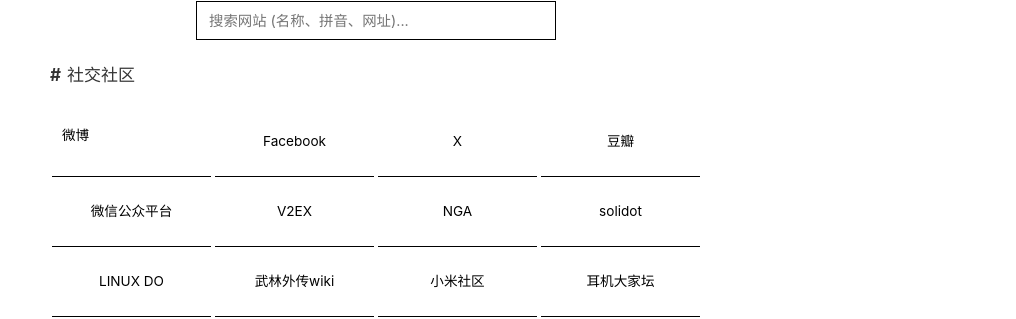
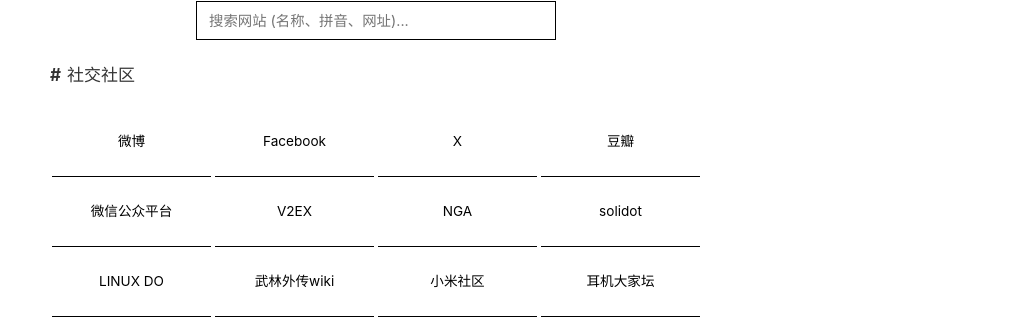
Before and after one commit to admans/admans.github.io, a Jekyll site: the page built from pages/navi.html, in a window 1280 px wide. Shown: the part 173-492 px from the top of the page, without its empty margins (264-1280 px from the left). Built offline with Jekyll 4.4.1, drawn with Linux system fonts in a browser that asks for light colours.

Commit message:
Update navi.html

```diff
--- a/pages/navi.html
+++ b/pages/navi.html
@@ -200,7 +200,7 @@ title: 导航
         <section class="category-section" data-category="social">
             <h2 class="category-title">社交社区</h2>
             <div class="nav-grid">
-                <a data-search="微博" href="#" target="_blank" class="hover-underline">
+                <a class="link-item" data-search="微博" href="#" target="_blank">
                     <div class="link-name">微博</div>
                 </a>
                 <a class="link-item" data-search="Facebook" href="#" target="_blank">
```
